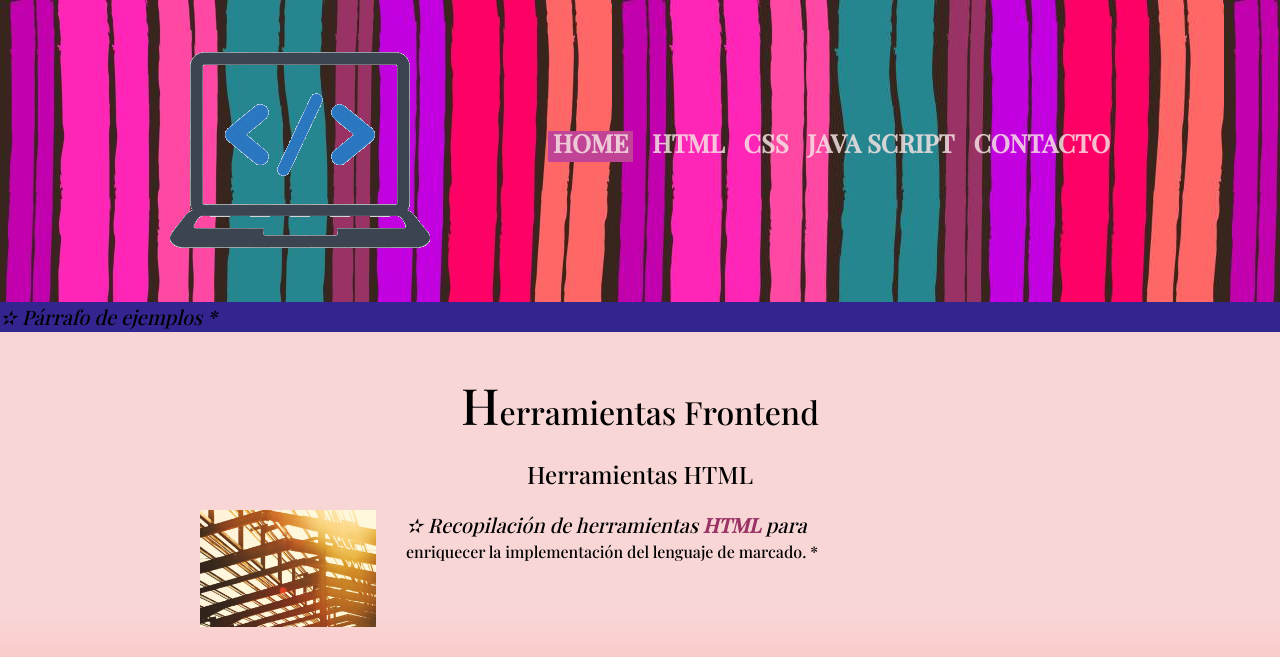
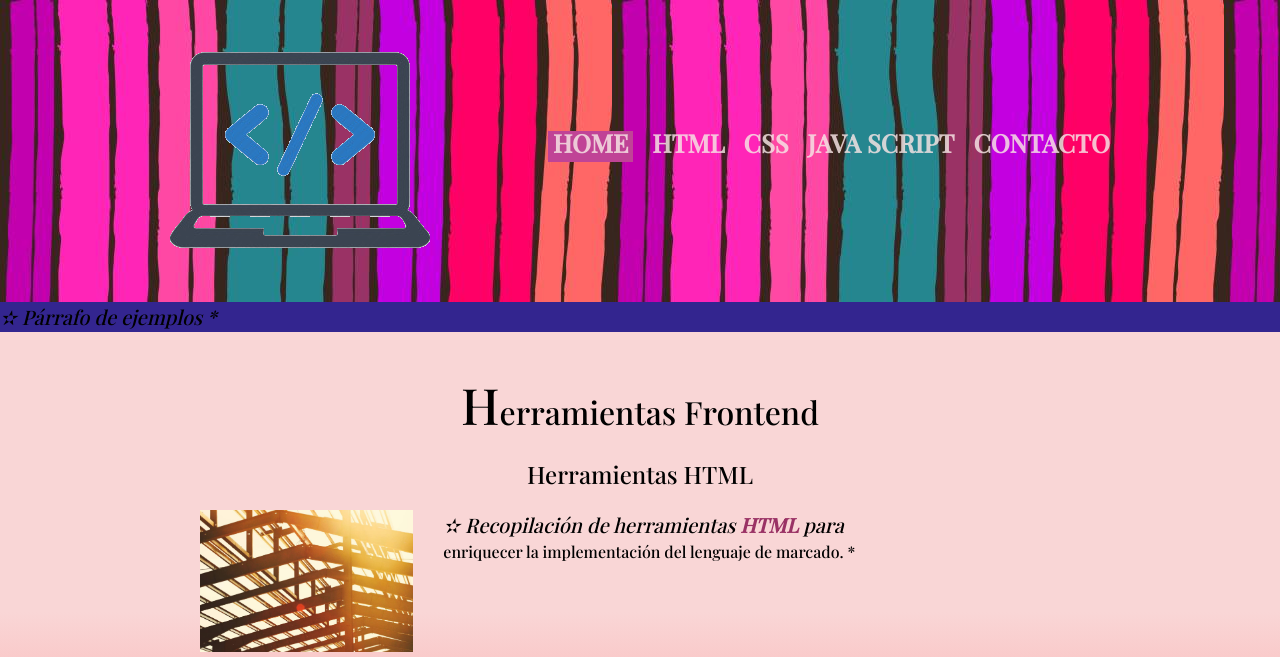
Before and after one commit to wlltech/css-fundamentals-practice, a plain HTML site: page index.html in a window 1280 px wide. Shown: the top 657 px of the page. Drawn offline with nearby package versions, Linux system fonts and the light colour scheme.

Commit message:
Mejorando la funciòn de calculo con css

```diff
--- a/style.css
+++ b/style.css
@@ -99,7 +99,7 @@ main > p{
 
 /* Ejemplo cálculos con CSS*/
 .imagenes-banners{
-    width: calc(40% - (200px));
+    width: calc( (100% / 3) - 100px );
     float:left;
     margin: 0px 30px 20px 30px;
 }
```
